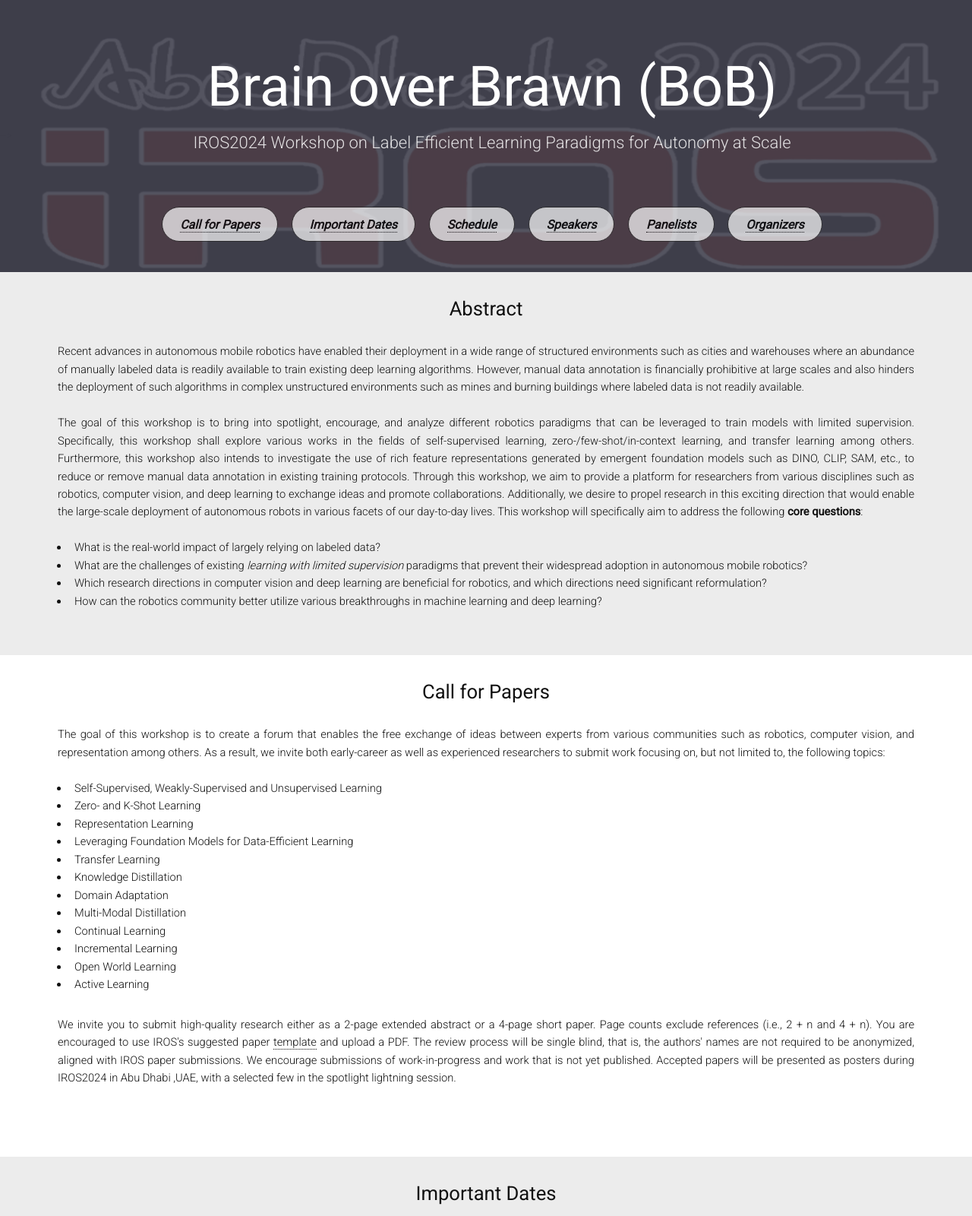
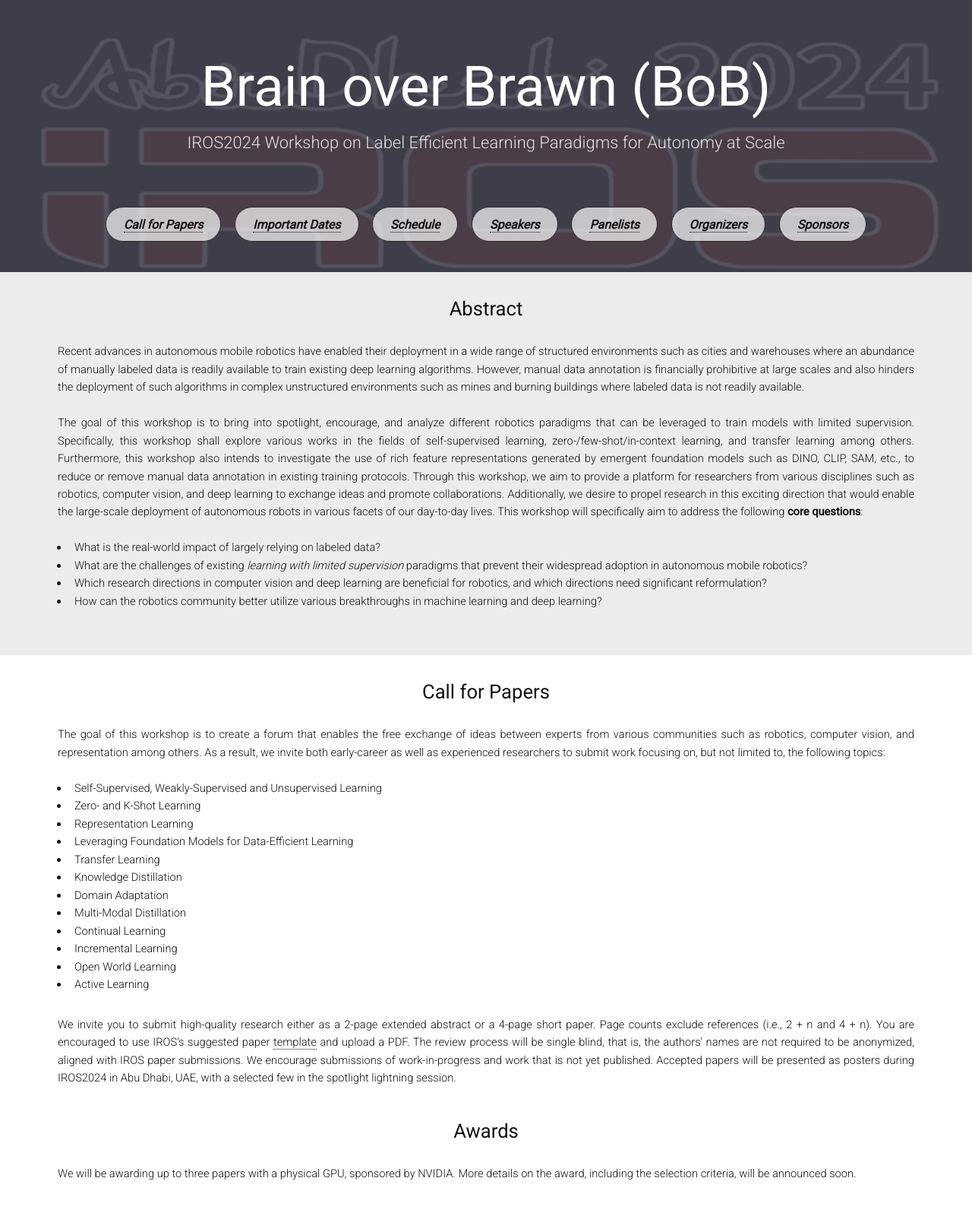
Before and after one commit to bob-workshop/bob-workshop.github.io, a plain HTML site: page index.html in a window 1280 px wide. Shown: the top 1600 px of the page at 76% size. Drawn offline with nearby package versions, Linux system fonts and the light colour scheme; some icons are missing.

Commit message:
Added awards and sponsor

```diff
--- a/index.html
+++ b/index.html
@@ -27,8 +27,8 @@
 	<section id="banner">
          <!-- <div class="logos">
             <div class="row">
-				<!-- <a href="https://rl.uni-freiburg.de"><img src="static/images/logos/ufr_blue_full.svg" alt="UFR Logo" style="height: 100%;" /></a>
-				<img src="static/images/logos/ellis_freiburg_black.png" alt="ELLIS Freiburg Logo" /> -->
+				 <a href="https://rl.uni-freiburg.de"><img src="static/images/logos/ufr_blue_full.svg" alt="UFR Logo" style="height: 100%;" /></a>
+				<img src="static/images/logos/ellis_freiburg_black.png" alt="ELLIS Freiburg Logo" />
             </div>
         </div> -->
 
@@ -52,38 +52,30 @@
 			</header>
             <div class="inner">
                 <div class="button-row">
-                    <!-- <form action="https://arxiv.org/pdf/2309.06635.pdf" style="display: inline;"> -->
                     <button type="submit" class="fancy-button-white">
 						<a href="#callforpaper" class="button-links">
 							<i>Call for Papers</i>
 							</a>
 						</a>
 					</button>
-                    <!-- </form> -->
 
-                    <!-- <form action="https://arxiv.org/abs/2309.06635" style="display: inline;"> -->
                     <button type="submit" class="fancy-button-white">
 						<a href="#importantdates" class="button-links">
 							<i>Important Dates</i>
 						</a>
 					</button>
-                    <!-- </form> -->
 
-                    <!-- <form action="https://youtu.be/qbzQNz7_i8c?si=8ffZLJUUX2s_oIIz" style="display: inline;"> -->
 					<button type="submit" class="fancy-button-white">
 						<a href="#schedule" class="button-links">
 							<i>Schedule</i>
 						</a>
 					</button>
-                    <!-- </form> -->
 
-                    <!-- <form action="https://github.com/robot-learning-freiburg/CURB-SG" style="display: inline;"> -->
                     <button type="submit" class="fancy-button-white">
 						<a href="#speakers" class="button-links">
 							<i>Speakers</i>
 						</a>
 					</button>
-                    <!-- </form> -->
 
 					<button type="submit" class="fancy-button-white">
 						<a href="#panelist" class="button-links">
@@ -91,13 +83,17 @@
 						</a>
 					</button>
 
-                    <!-- <form action="#publication" style="display: inline;"> -->
                     <button type="submit" class="fancy-button-white">
 						<a href="#people" class="button-links">
 							<i>Organizers</i>
 						</a>
 					</button>
-                    <!-- </form> -->
+
+					<button type="submit" class="fancy-button-white">
+						<a href="#sponsor" class="button-links">
+							<i>Sponsors</i>
+						</a>
+					</button>
                 </div>
             </div>
 			<!--<a href="#abstract" class="more">Learn More</a>-->
@@ -173,14 +169,20 @@
 							</ul>
 
 					<p>
-						We invite you to submit high-quality research either as a 2-page extended abstract or a 4-page short paper. Page counts exclude references (i.e., 2 + n and 4 + n). You are encouraged to use IROS's suggested paper <a href="http://ras.papercept.net/conferences/support/support.php">template</a> and upload a PDF. The review process will be single blind, that is, the authors' names are not required to be anonymized, aligned with IROS paper submissions. We encourage submissions of work-in-progress and work that is not yet published. Accepted papers will be presented as posters during IROS2024 in Abu Dhabi ,UAE, with a selected few in the spotlight lightning session.
+						We invite you to submit high-quality research either as a 2-page extended abstract or a 4-page short paper. Page counts exclude references (i.e., 2 + n and 4 + n). You are encouraged to use IROS's suggested paper <a href="http://ras.papercept.net/conferences/support/support.php">template</a> and upload a PDF. The review process will be single blind, that is, the authors' names are not required to be anonymized, aligned with IROS paper submissions. We encourage submissions of work-in-progress and work that is not yet published. Accepted papers will be presented as posters during IROS2024 in Abu Dhabi, UAE, with a selected few in the spotlight lightning session.
                     </p>
 
                 <br>
+                </div>
+            </div>
+			<div class="title">
+				<h2>Awards</h2>
+			</div>
+			<div class="row">
+				<div class="text">
                     <p>
-
+						We will be awarding up to three papers with a physical GPU, sponsored by NVIDIA. More details on the award, including the selection criteria, will be announced soon.
 					</p>
-
                 <br>
                 </div>
             </div>
@@ -474,6 +476,19 @@
 		</div>
 	</div>
 
+	<div id="sponsor">
+		<div class="inner">
+			<div>
+				<div class="title">
+					<h2>Sponsors</h2>
+				</div>
+				<div class="row">
+					<a href="https://www.nvidia.com/"><img src="static/images/logos/nvidia.png" alt="NVIDIA Logo" style="height: 100%;" /></a>
+				</div>
+			</div>
+		</div>
+	</div>
+
 
     <!-- Acknowledgment start -->
 
--- a/static/css/main.css
+++ b/static/css/main.css
@@ -1663,6 +1663,7 @@ body.is-loading #banner:before {
 #schedule,
 #speakers,
 #panelist,
+#sponsors,
 #people,
 #grants,
 #acknowledgement{
@@ -1683,6 +1684,7 @@ body.is-loading #banner:before {
 #schedule .inner,
 #speakers .inner,
 #panelist .inner,
+#sponsors .inner,
 #people .inner,
 #grants .inner,
 #acknowledgement .inner{
@@ -1736,6 +1738,7 @@ body.is-loading #banner:before {
 #callforpaper,
 #schedule,
 #panelist
+#sponsors
 #acknowledgement,
 .background-color1 {
 	background-color: #fff;
@@ -1757,6 +1760,7 @@ body.is-loading #banner:before {
 #schedule .row-half,
 #speakers .row-half,
 #panelist .row-half,
+#sponsors .row-half,
 #people .row-half,
 #importantdates .row-half,
 #grants .row-half,
@@ -1773,6 +1777,7 @@ body.is-loading #banner:before {
 #schedule .row,
 #speakers .row,
 #panelist .row,
+#sponsors .row,
 #people .row,
 #importantdates .row,
 #grants .row,
```
Also changed, not shown: static/images/logos/nvidia.png (added). Lines whose indentation alone changed are shown as unchanged.
